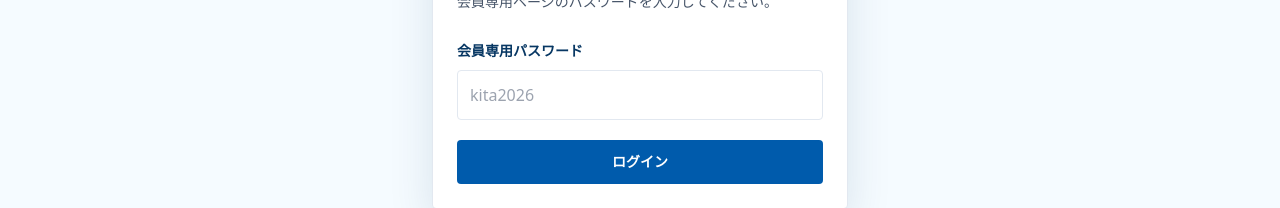
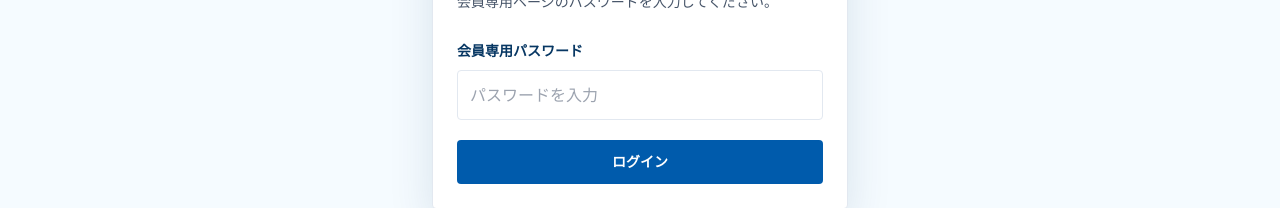
Before and after one commit to shimurasan99/needsmatch-kitanominami, a Next.js app: page /member/login in a window 1280 px wide. Shown: the part 276-484 px from the top of the page. Built offline with nearby package versions, Linux system fonts and the light colour scheme.

Commit message:
ログイン画面からパスワード表示を削除

```diff
--- a/app/member/login/page.tsx
+++ b/app/member/login/page.tsx
@@ -21,7 +21,7 @@ export default function MemberLoginPage({ searchParams }: { searchParams: { redi
           <input type="hidden" name="redirect" value={redirectTo} />
           <label className="block">
             <span className="text-sm font-bold">{isAdminLogin ? "運営専用パスワード" : "会員専用パスワード"}</span>
-            <input name="password" type="password" placeholder={isAdminLogin ? "kita1118" : "kita2026"} className="focus-ring mt-2 w-full rounded border border-slate-200 px-3 py-3" />
+            <input name="password" type="password" autoComplete="current-password" placeholder="パスワードを入力" className="focus-ring mt-2 w-full rounded border border-slate-200 px-3 py-3" />
           </label>
           <button className="focus-ring rounded bg-forest px-4 py-3 text-sm font-bold text-white hover:bg-green-800">
             ログイン
```
